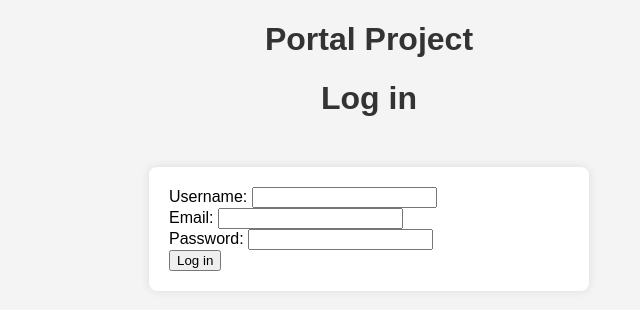
After one commit to Be1l-ai/Portal_Project, a Flask app: page /login in a window 1280 px wide. The commit adds this page. Shown: the top 310 px of the page, without its empty margins (271-911 px from the left). Run offline with Flask 3, Linux system fonts and the light colour scheme.

Commit message:
Added and Fixed database, Added login, register, and logout, Updated __init__ and routes

```diff
--- a/myapp/__init__.py
+++ b/myapp/__init__.py
@@ -1,5 +1,7 @@
 import os
 from flask import Flask, render_template
+from flask import session, g
+from myapp.db import get_db
 
 def create_app(test_config=None):
     app = Flask(__name__, instance_relative_config=True)
@@ -27,4 +29,15 @@ def create_app(test_config=None):
     from . import db
     db.init_app(app)
 
+    @app.before_request
+    def load_logged_in_user():
+        user_id = session.get("user_id")
+
+        if user_id is None:
+            g.user = None
+        else:
+            g.user = get_db().execute(
+                "SELECT * FROM user WHERE id = ?", (user_id,)
+            ).fetchone()
+
     return app
--- a/myapp/main/routes.py
+++ b/myapp/main/routes.py
@@ -1,11 +1,88 @@
-from flask import render_template
+from flask import render_template, request, redirect, url_for, flash, session, g
 from . import main_bp
+from myapp.db import get_db
+from functools import wraps
+
+def login_required(view):
+    @wraps(view)
+    def wrapped_view(**kwargs):
+        if g.user is None:
+            return redirect(url_for("main.login"))
+        return view(**kwargs)
+    return wrapped_view
 
 # a simple page that says hello
 @main_bp.route('/index')
 def index():
     return render_template('index.html')
 
-@main_bp.route("/")
-def is_working():
-    return "The website is working!"
+@main_bp.route("/mainpage")
+@login_required
+def mainpage():
+    return render_template('mainpage.html')
+
+
+@main_bp.route("/login", methods=["GET", "POST"])
+def login():
+    if request.method == "POST":
+        username = request.form["username"]
+        password = request.form["password"]
+        error = None
+        db = get_db()
+        user = db.execute(
+            "SELECT * FROM user WHERE username = ?", (username,)
+        ).fetchone()
+
+        if user is None:
+            error = "Incorrect username."
+        elif user["password"] != password:
+            error = "Incorrect password."
+
+        if error is not None:
+            flash(error)
+        else:
+            session.clear()
+            session["user_id"] = user["id"] #is this safe??? --answer: supposedly yes but also no
+            return redirect(url_for("main.mainpage"))
+    return render_template("auth/login.html")
+
+@main_bp.route("/register", methods=["GET", "POST"])
+def register():
+    if request.method == "POST":
+        password = request.form["password"]
+        username = request.form["username"]
+        error = None
+        if not username:
+            error = "Username is required."
+        elif not password:
+            error = "Password is required."
+
+        if error is not None:
+            flash(error)
+        else:
+            db = get_db()
+            try:
+                db.execute(
+                    "INSERT INTO user (username, password) VALUES (?, ?)",
+                    (username, password),
+                    #replace this shit with more secure shit later
+                )
+                db.commit()
+            except db.IntegrityError:
+                error = f"User {username} is already registered."
+            else:
+                return redirect(url_for("main.login"))
+    return render_template("auth/register.html")
+
+@main_bp.route("/logout")
+def logout():
+    session.clear()
+    return render_template("index.html")
+
+
+# things to change
+#1st is the security -- dont know how to fix this for now
+#2nd is redirects
+#3rd is the code placement --supposedly its fine but i feel like its not
+#4th is the front end
+#5th i think the database is messed up? --update database fixed
--- a/myapp/static/css/main.css
+++ b/myapp/static/css/main.css
@@ -4,3 +4,33 @@ body {
     padding: 0;
     background-color: #f4f4f4;
 }
+
+h1, h2, p {
+    text-align:center;
+    color: #333;
+    margin-bottom: 20px;
+    font-family: Arial, Helvetica, sans-serif;
+}
+
+a {
+    color: #0066cc;
+    text-decoration: none;
+}
+
+.login-form {
+    max-width: 400px;
+    margin: 50px auto;
+    padding: 20px;
+    background: #fff;
+    border-radius: 8px;
+    box-shadow: 0 0 10px rgba(0, 0, 0, 0.1);
+}
+
+.register-form {
+    max-width: 400px;
+    margin: 50px auto;
+    padding: 20px;
+    background: #fff;
+    border-radius: 8px;
+    box-shadow: 0 0 10px rgba(0, 0, 0, 0.1);
+}
--- /dev/null
+++ b/myapp/templates/auth/login.html
@@ -0,0 +1,30 @@
+{% extends "base.html" %}
+{% block header%}
+ <h1> Log in </h1>
+{% endblock %}
+
+{% block content %}
+  <div class="login-form">
+    <form method="POST">
+        <label for="username">Username:</label>
+        <input type="text" id="username" name="username" value="{{ request.form['username'] }}" required><br>
+
+        <label for="email">Email:</label>
+        <input type="email" id="email" name="email"><br>
+
+        <label for="password">Password:</label>
+        <input type="password" id="password" name="password" value="{{ request.form['password'] }}" required><br>
+
+        <button type="submit" value="login"> Log in</button>
+    </form>
+    {% with messages = get_flashed_messages() %}
+    {% if messages %}
+      <ul class="flashes">
+        {% for message in messages %}
+          <li>{{ message }}</li>
+        {% endfor %}
+      </ul>
+    {% endif %}
+    {% endwith %}
+  </div>
+{% endblock %}
--- a/myapp/templates/index.html
+++ b/myapp/templates/index.html
@@ -8,4 +8,7 @@
 {% block content %}
     <h2>Welcome to the Portal Project</h2>
     <p>This is the home page.</p>
+    <p><a href="{{ url_for('main.login') }}">Login</a></p>
+    <p><a href="{{ url_for('main.register') }}">Register</a></p>
+
 {% endblock %}
```
Also changed, not shown: myapp/templates/auth/register.html (added, +33 -0 lines), myapp/templates/mainpage.html (added, +16 -0 lines).
